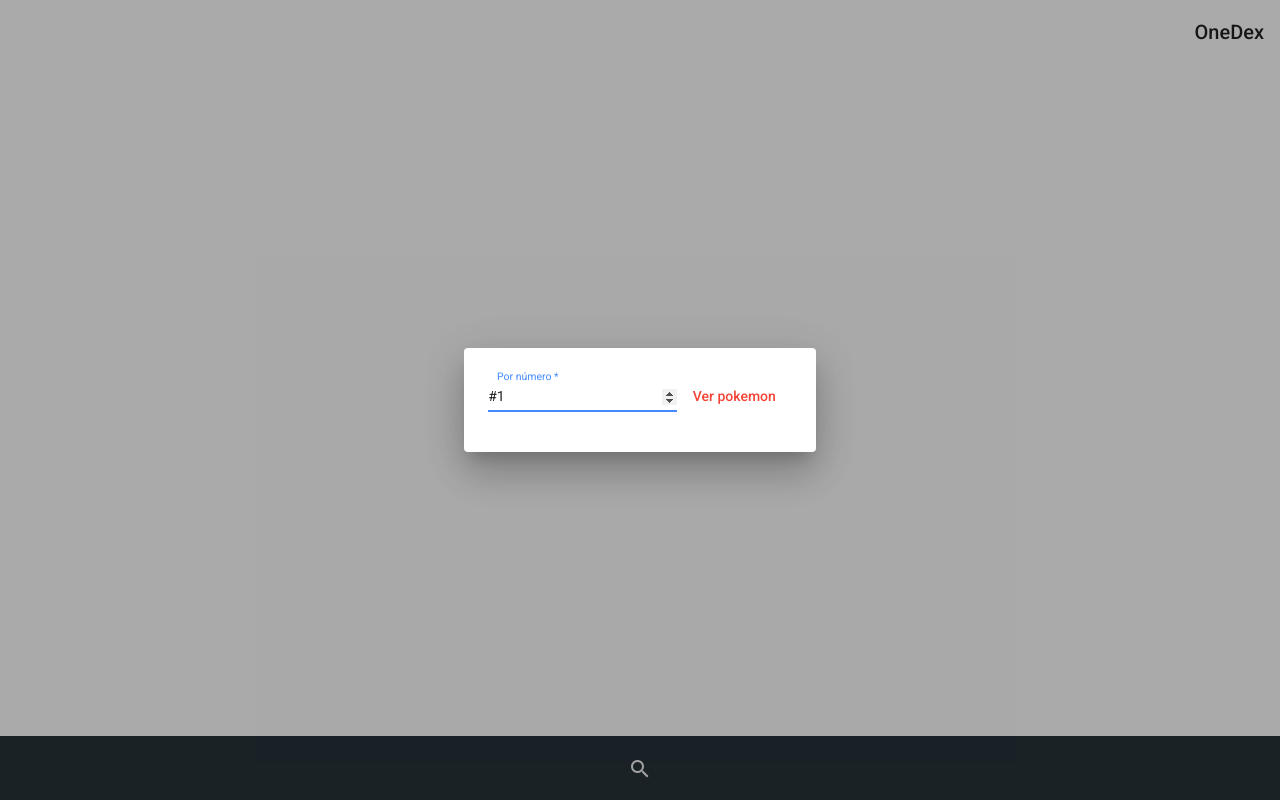
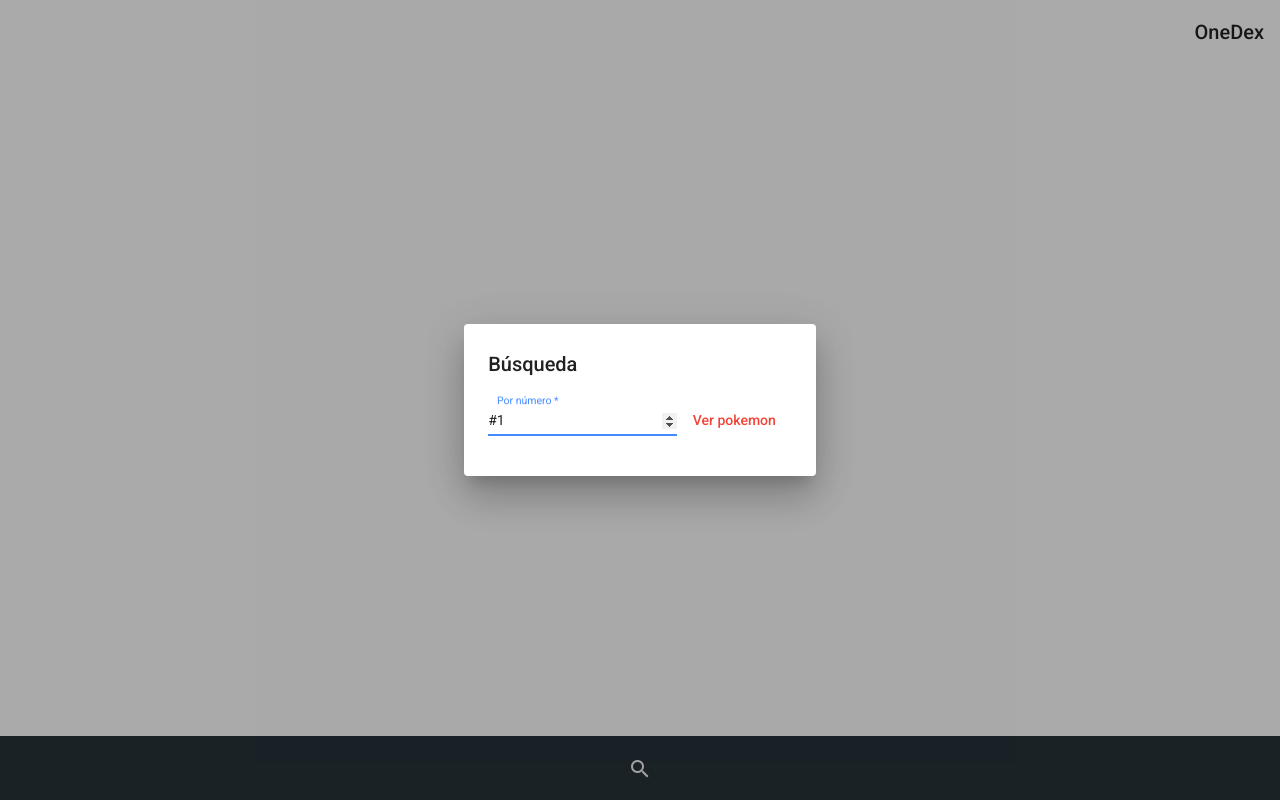
Before and after one commit to migueldelagarza/oneDex, an Angular app: page /pokedex in a window 1280 px wide. Both pictures are taken after a click on the button "search". Built offline with nearby package versions, Linux system fonts and the light colour scheme; no server answers.

Commit message:
Se agrega título

```diff
--- a/src/app/core/components/search-pokemon/search-pokemon.component.ts
+++ b/src/app/core/components/search-pokemon/search-pokemon.component.ts
@@ -6,6 +6,7 @@ import { MatDialogRef } from '@angular/material/dialog';
 @Component({
   selector: 'one-search-pokemon',
   template: `
+    <h2 mat-dialog-title>Búsqueda</h2>
     <mat-form-field color="accent">
       <mat-label>Por número</mat-label>
       <input matInput type="number" min="1" max="271" [formControl]="index" required>
```
